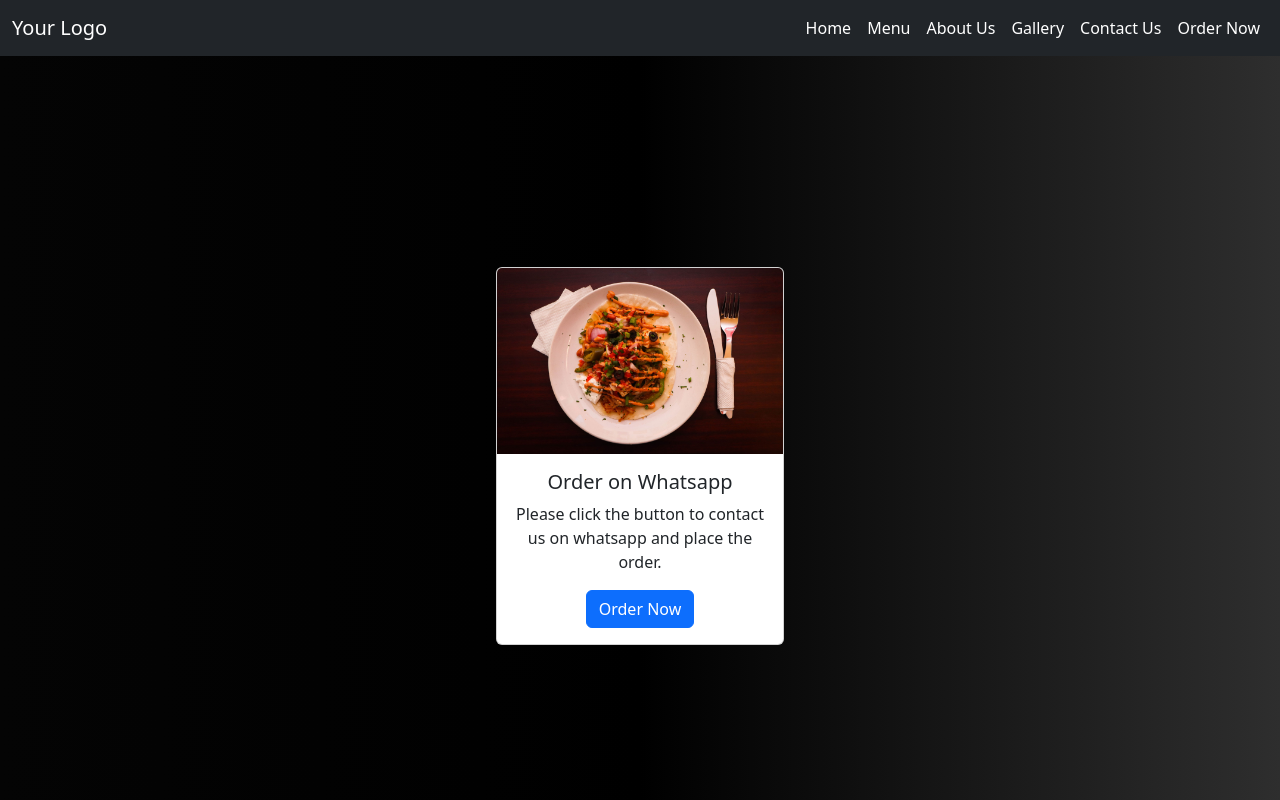
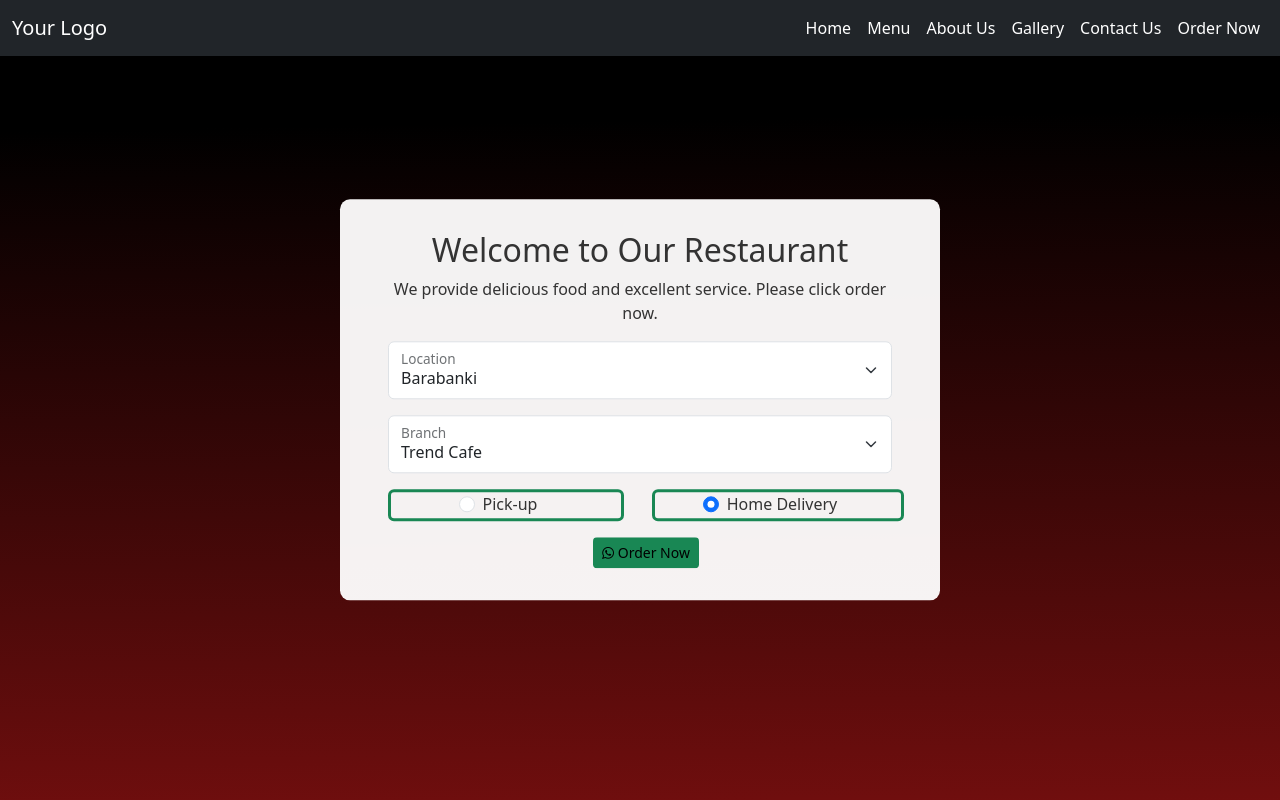
Before and after one commit to himanshuk282/ng-cafe, an Angular app: page /order-now in a window 1280 px wide. Shown: the top 800 px of the page. Built offline with nearby package versions, Linux system fonts and the light colour scheme.

Commit message:
improved order now section

```diff
--- a/src/app/app.component.css
+++ b/src/app/app.component.css
@@ -0,0 +1,5 @@
+html, body {
+	overflow-x: hidden;
+	font-family: 'Lato', sans-serif;
+	width: 100%;
+}
--- a/src/app/components/order-now/order-now.component.css
+++ b/src/app/components/order-now/order-now.component.css
@@ -1,10 +1,69 @@
-.order-container{
+.order-container {
     background-position: center;
     background-size: cover;
     margin-top: 56px;
     display: flex;
     justify-content: center;
-    background: linear-gradient(to right, #040404, #000000, #2e2e2e); /* Gradient background */
+    background: linear-gradient(179deg, rgb(0, 0, 0) 9.2%, rgb(127, 16, 16) 103.9%);
+    /* Gradient background */
     color: #ffffff;
     height: 100vh;
+    align-items: center;
 }
+
+.content-box {
+    background-color: rgba(0, 0, 0, 0.7);
+    padding: 20px;
+    border-radius: 10px;
+}
+
+.order-form {
+    color: #333;
+    background-color: rgba(255, 255, 255, 0.95);
+    bottom: auto;
+    /* width: 600px; */
+    max-width: 600px;
+    margin: 0 auto;
+    border-radius: 10px;
+    -webkit-border-radius: 10px;
+    padding: 2rem 3rem;
+    text-align: left;
+    position: absolute;
+    top: 50%;
+    -ms-transform: translateY(-50%);
+    transform: translateY(-50%);
+    left: 0;
+    right: 0;
+    z-index: 99;
+}
+.order-form h4 {
+    text-align: left;
+    padding: 0 0 15px 0;
+    font-size: 14px;
+    margin: 0;
+}
+.order-form .form-control-div {
+    background: #fff;
+    border-radius: .25rem;
+}
+.order-form select.form-control:not([size]):not([multiple]) {
+    height: 44px;
+}
+.order-form .form-control-div select.form-control {
+    background: transparent;
+    position: relative;
+    z-index: 1;
+}
+.order-form .form-control-div {
+    background: #fff;
+    border-radius: .25rem;
+}
+.select-branch-drop {
+    margin-bottom: 25px;
+}
+.order-form .white-bg {
+    border: 1px solid #5C1618;
+}
+.addresstyperadio {
+    display: inline-block;
+}
--- a/src/app/components/order-now/order-now.component.html
+++ b/src/app/components/order-now/order-now.component.html
@@ -1,14 +1,66 @@
-<div class="container-fluid order-container">
-    <div class="row">
-        <div class="col d-flex flex-column justify-content-center">
-            <div class="card text-center" style="width: 18rem;">
-                <img src="../../../assets/slide1.jpg" class="card-img-top" alt="...">
-                <div class="card-body">
-                    <h5 class="card-title">Order on Whatsapp</h5>
-                    <p class="card-text">Please click the button to contact us on whatsapp and place the order.</p>
-                    <a class="btn btn-primary" (click)="openWhatsapp()">Order Now</a>
+<div class="container-fluid order-container px-0">
+    <div class="row w-100 d-flex justify-content-center">
+        <div class="col-md-6 col-sm-12">
+            <form class="content-box text-center order-form">
+                <h2>Welcome to Our Restaurant</h2>
+                <p>We provide delicious food and excellent service. Please click order now.</p>
+                <div class="row">
+                    <div class="col mb-3">
+                        <div class="form-floating">
+                            <select class="form-select" id="floatingSelect">
+                                <option selected value="1">Barabanki</option>
+                            </select>
+                            <label for="floatingSelect">Location</label>
+                        </div>
+                    </div>
                 </div>
-            </div>
+                <div class="row">
+                    <div class="col mb-3">
+                        <div class="form-floating">
+                            <select class="form-select" id="floatingSelect2">
+                                <option selected value="1">Trend Cafe</option>
+                            </select>
+                            <label for="floatingSelect2">Branch</label>
+                        </div>
+                    </div>
+                </div>
+                <div class="row d-flex justify-content-sm-center">
+                    <div class="col-md-6 col-sm-6 mb-3">
+                        <div class="row pe-0 pe-sm-3 ms-3 ms-sm-0">
+                            <div class="col-12 border border-3 border-success rounded ms-0 ms-sm-auto">
+                                <div class="form-check form-check-inline">
+                                    <input class="form-check-input" type="radio" name="flexRadioDefault" id="flexRadioDefault1">
+                                    <label class="form-check-label" for="flexRadioDefault1">
+                                        Pick-up
+                                    </label>
+                                </div>
+                            </div>
+                        </div>
+                    </div>
+                    <div class="col-md-6 col-sm-6 mb-3">
+                        <div class="row ms-3 ms-sm-0">
+                            <div class="col-12 border border-3 border-success rounded me-auto">
+                                <div class="form-check form-check-inline">
+                                    <input class="form-check-input" type="radio" name="flexRadioDefault" id="flexRadioDefault2"
+                                        checked>
+                                    <label class="form-check-label" for="flexRadioDefault2">
+                                        Home Delivery
+                                    </label>
+                                </div>
+                            </div>
+                        </div>
+
+                    </div>
+                </div>
+                <div class="row ms-3 ms-sm-0">
+                    <div class="col d-flex justify-content-start justify-content-sm-center">
+                        <button class="btn btn-sm text-black bg-success" (click)="openWhatsapp()"><i
+                                class="fa fa-whatsapp"></i>&nbsp;Order Now</button>
+                    </div>
+                </div>
+                <!-- <button class="icon-button" (click)="onZomatoRedirect()"><img src="../../../assets/zomato-logo.png" alt="Zomato Icon" width="30"></button> -->
+                <!-- <button class="icon-button" (click)="onSwiggyRedirect()"><img src="../../../assets/swiggy-logo.png" alt="Swiggy Icon" width="30"></button> -->
+            </form>
         </div>
     </div>
 </div>
```
